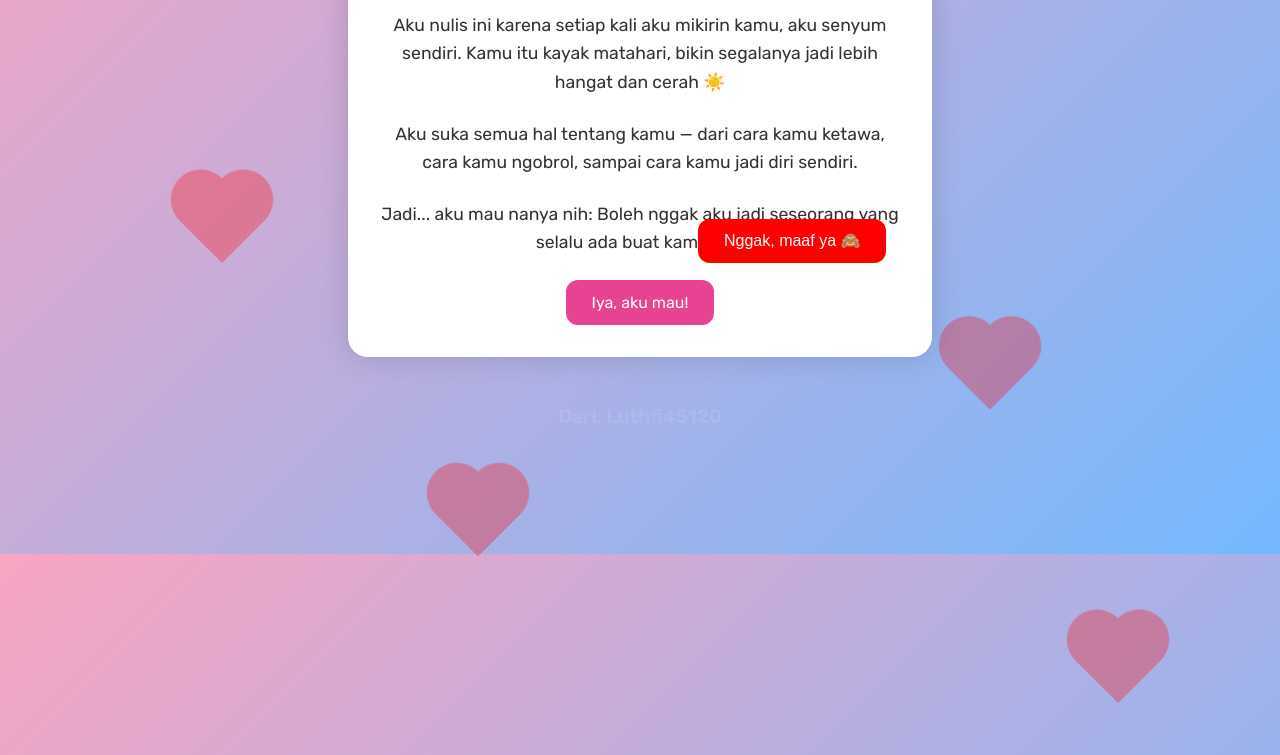
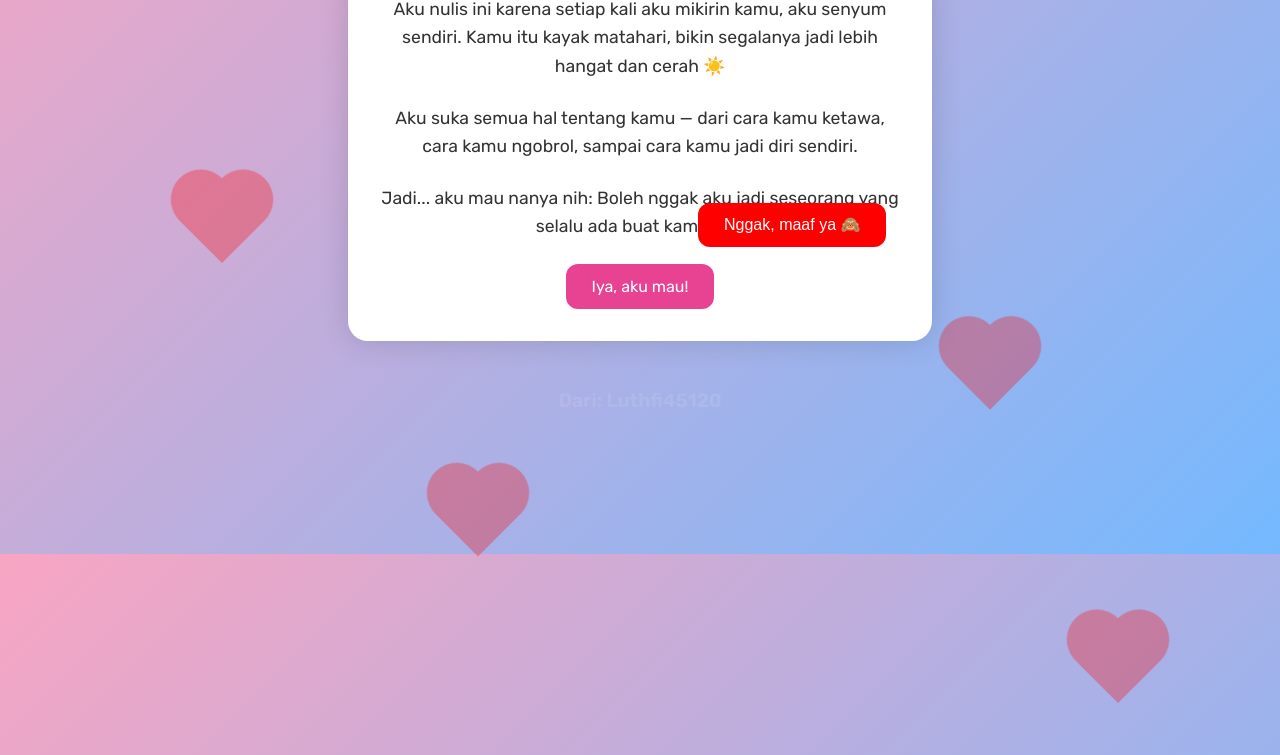
Before and after one commit to Luthfi45120/Surat-Untuk-Asapa-Imut, a plain HTML site: page index.html in a window 1280 px wide. Shown: the part 246-1001 px from the top of the page. Drawn offline with Linux system fonts and the light colour scheme.

Commit message:
index.html

```diff
--- a/index.html
+++ b/index.html
@@ -18,7 +18,8 @@
       flex-direction: column;
       min-height: 100vh;
       text-align: center;
-      overflow: hidden;
+      overflow-x: hidden;
+      overflow-y: auto;
     }
 
     .heart {
@@ -119,6 +120,7 @@
       color: #fff;
       opacity: 1;
       transition: opacity 1s ease;
+      margin-bottom: 2rem;
     }
 
     @keyframes sparkle {
@@ -132,7 +134,7 @@
     }
   </style>
 </head>
-<body ontouchstart="">
+<body>
   <div class="heart" style="left: 15%; animation-delay: 0s;"></div>
   <div class="heart" style="left: 35%; animation-delay: 2s;"></div>
   <div class="heart" style="left: 55%; animation-delay: 4s;"></div>
```
